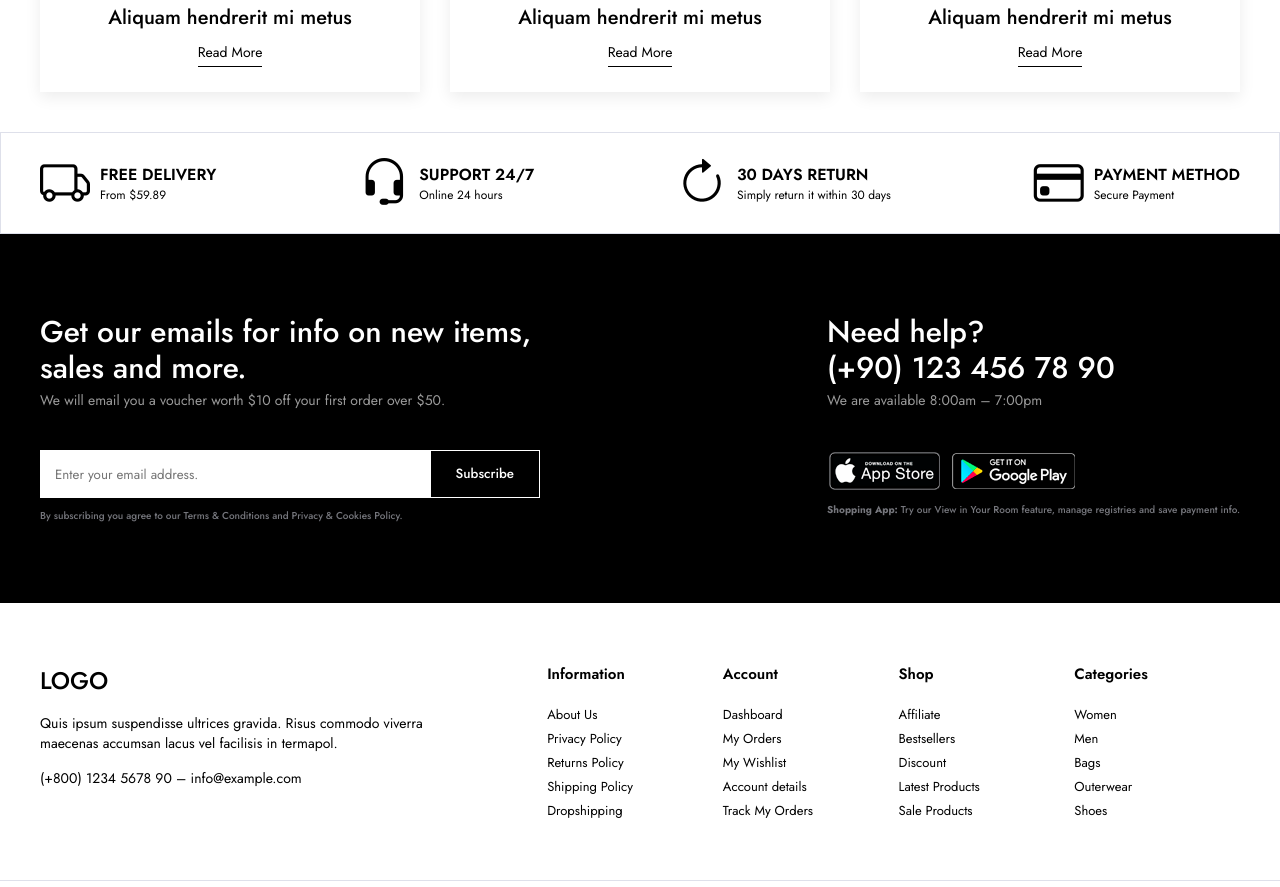
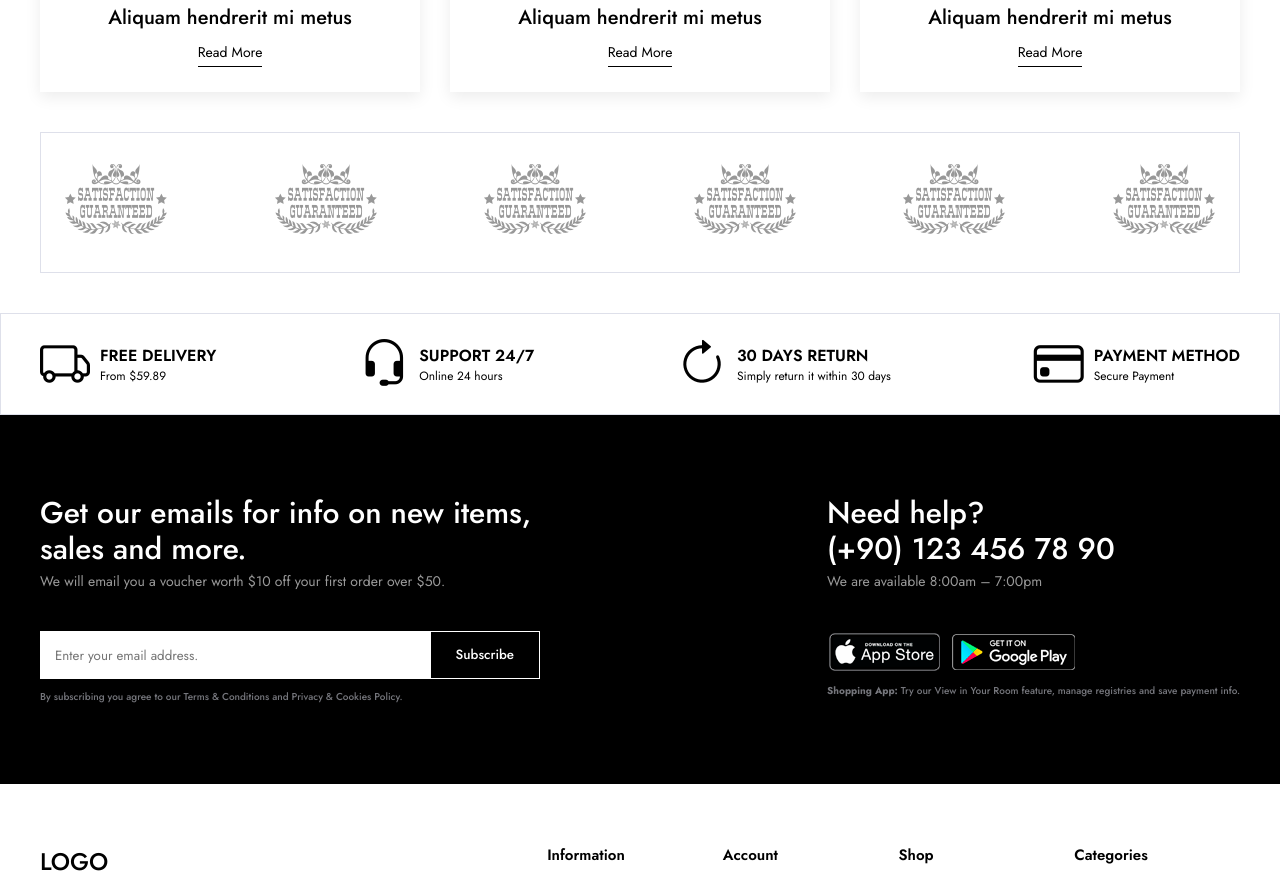
Before and after one commit to aisankheiri/e-ticaret-web-programlama-projesi, a React (Vite) app in the folder frontend/: page / in a window 1280 px wide. Shown: the part 3560-4447 px from the top of the page. Built offline with nearby package versions, Linux system fonts and the light colour scheme.

Commit message:
Brands section added

```diff
--- a/frontend/src/App.jsx
+++ b/frontend/src/App.jsx
@@ -6,6 +6,7 @@
 import Products from './components/Products/Products.jsx';
 import Campaigns from './components/Campaigns/Campaigns.jsx';
 import Blogs from './components/Blogs/Blogs.jsx';
+import Brands from './components/Brands/Brands.jsx';
 import './App.css'
 
 
@@ -20,6 +21,7 @@
         <Campaigns/>
         <Products/>
         <Blogs/>
+        <Brands/>
         <Policy/>
         <Footer/>
     </div>
--- /dev/null
+++ b/frontend/src/components/Brands/BrandItem.jsx
@@ -0,0 +1,11 @@
+const BrandItem = () => {
+  return (
+    <li className="brand-item">
+      <a href="#">
+        <img src="img/brands/brand1.png" alt="" />
+      </a>
+    </li>
+  );
+};
+
+export default BrandItem;
--- /dev/null
+++ b/frontend/src/components/Brands/Brands.css
@@ -0,0 +1,20 @@
+.brands {
+    margin: 40px 0;
+  }
+
+  .brand-list {
+    display: flex;
+    justify-content: space-between;
+    flex-wrap: wrap;
+    border: 1px solid #dee0ea;
+    padding: 30px 5px;
+  }
+
+  .brand-list .brand-item {
+    opacity: 0.4;
+    transition: 0.2s ease opacity;
+  }
+
+  .brand-list .brand-item:hover {
+    opacity: 1;
+  }
--- /dev/null
+++ b/frontend/src/components/Brands/Brands.jsx
@@ -0,0 +1,21 @@
+import BrandItem from "./BrandItem";
+import "./Brands.css";
+
+const Brands = () => {
+  return (
+    <section className="brands">
+      <div className="container">
+        <ul className="brand-list">
+          <BrandItem />
+          <BrandItem />
+          <BrandItem />
+          <BrandItem />
+          <BrandItem />
+          <BrandItem />
+        </ul>
+      </div>
+    </section>
+  );
+};
+
+export default Brands;
```
